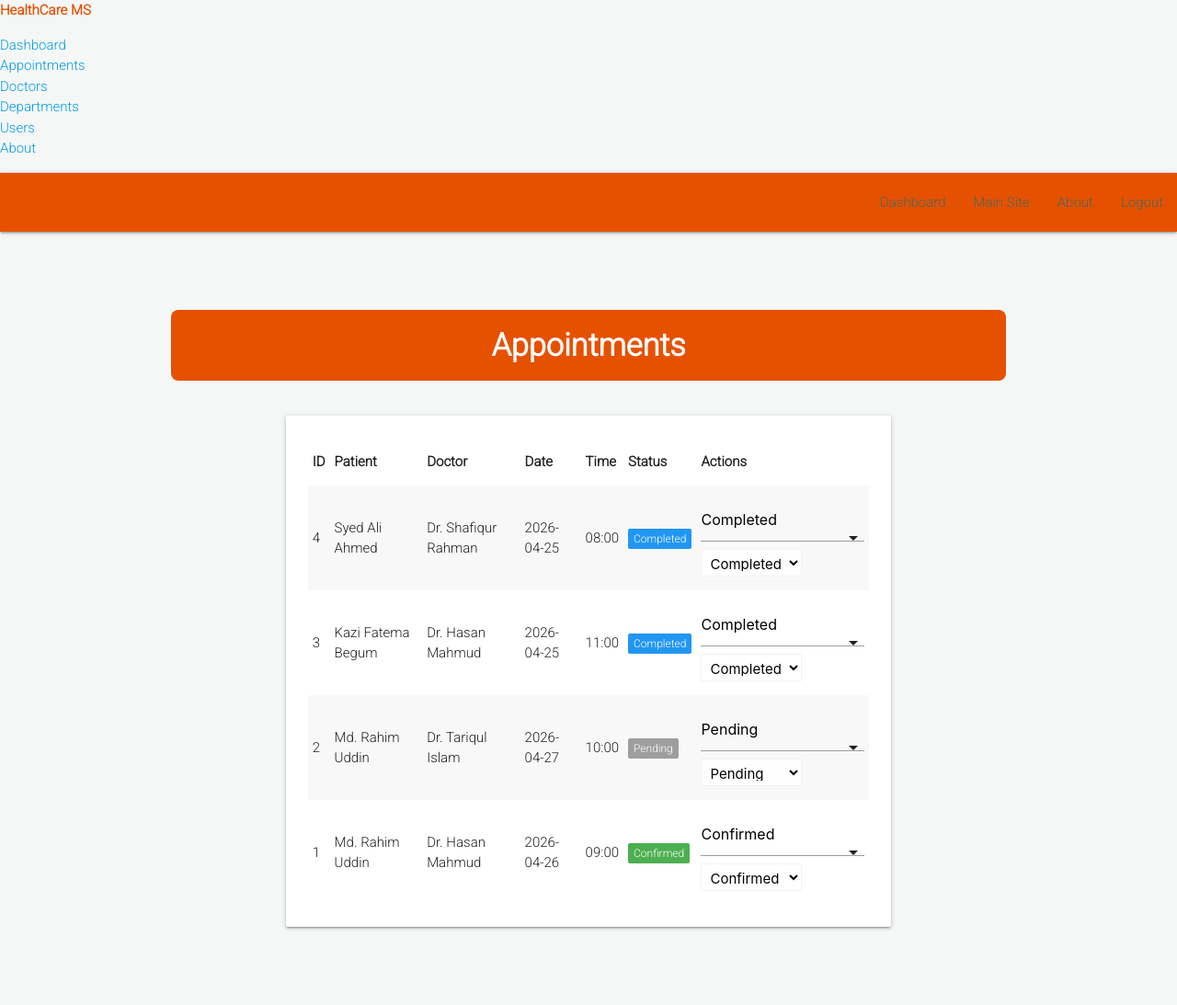
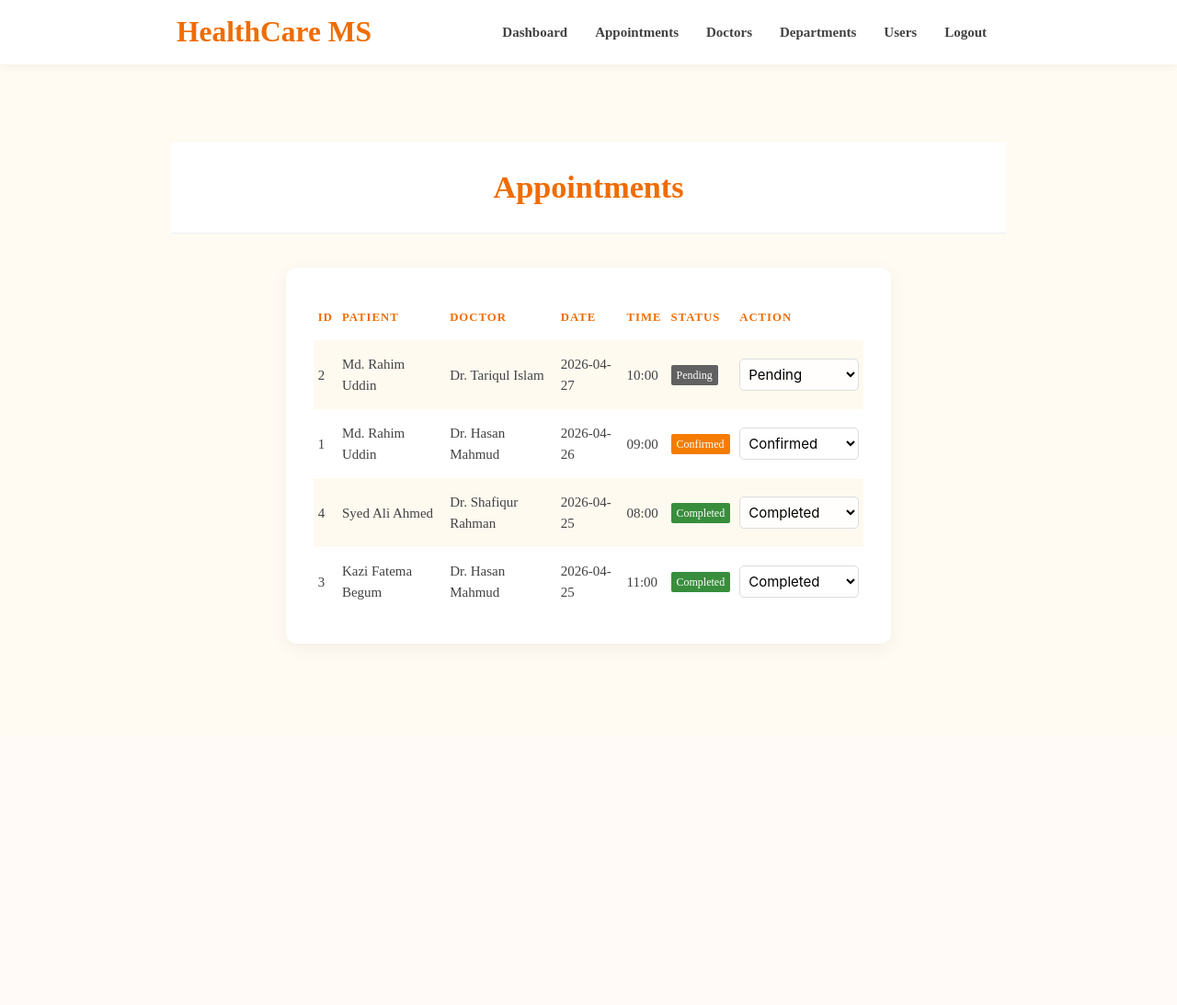
Before and after one commit to Tashar02/Smart-Healthcare-Management-System, a PHP site: page /admin/appointment-list.php in a window 1280 px wide. Shown: the whole page at 92% size. After the commit the page ends 702 px from the top, so only its background shows below. Run offline with PHP 8.4, Linux system fonts and the light colour scheme; a user stored in the database is signed in; data comes from the database, SQL or seed files in the repository.

Commit message:
admin: Refactor UI
Signed-off-by: Tashfin Shakeer Rhythm <tashfinshakeerrhythm@gmail.com>

```diff
--- a/admin/appointment-list.php
+++ b/admin/appointment-list.php
@@ -5,23 +5,26 @@ if (!isset($_SESSION['admin'])) {
     exit();
 }
 require_once('../backends/connection-pdo.php');
-$sql = "SELECT a.*, d.name as doctor_name, dept.dept_name FROM appointments a JOIN doctors d ON a.doctor_id = d.id JOIN departments dept ON a.dept_id = dept.id ORDER BY a.id DESC";
+$sql = "SELECT a.*, d.name as doctor_name, dept.dept_name
+        FROM appointments a
+        JOIN doctors d ON a.doctor_id = d.id
+        JOIN departments dept ON a.dept_id = dept.id
+        ORDER BY FIELD(a.status, 'pending', 'confirmed', 'cancelled', 'completed'), a.appointment_date ASC, a.appointment_time ASC";
 $query = $pdoconn->prepare($sql);
 $query->execute();
 $appointments = $query->fetchAll(PDO::FETCH_ASSOC);
 ?>
 <?php require('layout/header.php'); ?>
-<?php require('layout/left-sidebar-long.php'); ?>
 <?php require('layout/topnav.php'); ?>
 <?php require('layout/left-sidebar-short.php'); ?>
 <?php
 if (isset($_SESSION['msg'])) {
-    echo '<div class="section white-text admin-theme-bg" style="padding: 15px; font-weight: 600;">'.$_SESSION['msg'].'</div>';
+    echo '<div class="container" style="margin-top: 20px;"><div class="admin-alert">'.$_SESSION['msg'].'</div></div>';
     unset($_SESSION['msg']);
 }
 ?>
-<div class="section white-text center admin-theme-bg" style="margin-top: 20px; padding: 20px 0; border-radius: 8px;">
-    <h4 style="margin: 0; font-weight: 700;">Appointments</h4>
+<div class="section admin-theme-bg center" style="margin-top: 20px;">
+    <h4>Appointments</h4>
 </div>
 <div class="container" style="margin-top: 30px; margin-bottom: 50px;">
     <div class="row">
@@ -37,7 +40,7 @@ if (isset($_SESSION['msg'])) {
                                 <th>Date</th>
                                 <th>Time</th>
                                 <th>Status</th>
-                                <th>Actions</th>
+                                <th>Action</th>
                             </tr>
                         </thead>
                         <tbody>
@@ -52,16 +55,16 @@ if (isset($_SESSION['msg'])) {
                                         <td>
                                             <?php
                                             $status_color = 'grey';
-                                            if ($app['status'] == 'confirmed') $status_color = 'green';
-                                            if ($app['status'] == 'completed') $status_color = 'blue';
+                                            if ($app['status'] == 'confirmed') $status_color = 'orange';
+                                            if ($app['status'] == 'completed') $status_color = 'green';
                                             if ($app['status'] == 'cancelled') $status_color = 'red';
                                             ?>
-                                            <span class="new badge <?php echo $status_color; ?>" data-badge-caption=""><?php echo ucfirst($app['status']); ?></span>
+                                            <span class="new badge <?php echo $status_color; ?> darken-2" data-badge-caption=""><?php echo ucfirst($app['status']); ?></span>
                                         </td>
                                         <td>
                                             <form action="../backends/update-appointment.php" method="POST" style="display: inline;">
                                                 <input type="hidden" name="id" value="<?php echo $app['id']; ?>">
-                                                <select name="status" onchange="this.form.submit()" style="display: inline-block; width: auto; height: 30px;">
+                                                <select name="status" class="browser-default" onchange="this.form.submit()" style="width: 130px; border-radius: 5px; border: 1px solid #ddd; height: 35px; padding: 0 5px;">
                                                     <option value="pending" <?php echo ($app['status'] == 'pending') ? 'selected' : ''; ?>>Pending</option>
                                                     <option value="confirmed" <?php echo ($app['status'] == 'confirmed') ? 'selected' : ''; ?>>Confirmed</option>
                                                     <option value="completed" <?php echo ($app['status'] == 'completed') ? 'selected' : ''; ?>>Completed</option>
--- a/admin/layout/header.php
+++ b/admin/layout/header.php
@@ -20,43 +20,83 @@ if (!isset($_SESSION['admin'])) {
     <title>Admin Panel | HealthCare MS</title>
     <style>
         :root {
-            --admin-primary: #e65100; /* Deep Orange 900 */
-            --admin-primary-light: #fb8c00; /* Orange 600 */
-            --admin-primary-dark: #bf360c;
-            --admin-bg: #fff3e0;
+            --admin-primary: #ef6c00; /* Orange Darken-3 */
+            --admin-primary-light: #ff9800; /* Orange */
+            --admin-accent: #ffcc80; /* Orange Lighten-3 */
+            --admin-bg: #fffbf2; /* Very light orange-tinted background */
+            --admin-card-bg: #ffffff;
+            --admin-text: #424242;
+        }
+
+        body {
+            background-color: var(--admin-bg);
+            color: var(--admin-text);
+            font-family: 'Bree Serif', serif;
         }
 
         .admin-theme-bg { background: var(--admin-primary) !important; }
         .admin-theme-text { color: var(--admin-primary) !important; }
-        .admin-btn { background: var(--admin-primary-light) !important; }
-        .admin-btn:hover { background: var(--admin-primary-dark) !important; }
+        .admin-btn { background: var(--admin-primary) !important; border-radius: 4px; text-transform: none; font-weight: 600; }
+        .admin-btn:hover { background: var(--admin-primary-light) !important; }
         .admin-gradient { background: linear-gradient(135deg, var(--admin-primary), var(--admin-primary-light)) !important; }
 
         /* Overrides */
-        nav { background-color: var(--admin-primary) !important; }
-        .sidebar-long .brand-logo { color: var(--admin-primary) !important; font-weight: 700; }
-        .sidebar-long ul.sidebar-links li a:hover {
+        nav {
+            background-color: white !important;
+            box-shadow: 0 2px 10px rgba(0,0,0,0.05) !important;
+            height: 70px;
+            line-height: 70px;
+        }
+        nav .nav-wrapper a { color: var(--admin-primary) !important; font-weight: 600; }
+        nav .nav-wrapper ul li a { color: var(--admin-text) !important; transition: 0.3s; }
+        nav .nav-wrapper ul li a:hover { background-color: var(--admin-bg); color: var(--admin-primary) !important; }
+
+        .section.admin-theme-bg {
+            background: white !important;
             color: var(--admin-primary) !important;
-            border-left: 5px solid var(--admin-primary) !important;
-            background: var(--admin-bg) !important;
+            padding: 30px 0 !important;
+            border-bottom: 1px solid #eee;
         }
-        .section.white-text.center { background: var(--admin-primary) !important; }
+        .section.admin-theme-bg h4 { margin: 0; font-weight: 700; color: var(--admin-primary); }
+
+        /* Modernized Alert Message */
+        .admin-alert {
+            padding: 12px 20px;
+            margin: 10px 0;
+            border-radius: 8px;
+            background: #fff3e0;
+            border-left: 5px solid var(--admin-primary);
+            color: #e65100;
+            font-weight: 600;
+            box-shadow: 0 2px 5px rgba(0,0,0,0.05);
+        }
 
         /* Dashboard Cards */
         .metric-card {
-            padding: 30px;
-            border-radius: 12px;
+            padding: 25px;
+            border-radius: 15px;
             color: white;
-            transition: transform 0.3s ease;
-            box-shadow: 0 4px 15px rgba(0,0,0,0.1);
+            transition: all 0.3s ease;
+            box-shadow: 0 4px 20px rgba(239, 108, 0, 0.15);
+            margin: 15px; /* Added spacing */
         }
         .metric-card:hover {
-            transform: translateY(-5px);
-            box-shadow: 0 8px 25px rgba(230, 81, 0, 0.3);
+            transform: translateY(-8px);
+            box-shadow: 0 12px 30px rgba(239, 108, 0, 0.25);
         }
-        .metric-card h3 { margin: 0; font-weight: 700; font-size: 3rem; }
-        .metric-card p { margin: 10px 0 0 0; font-size: 1.2rem; text-transform: uppercase; letter-spacing: 1px; }
-        .metric-card i { font-size: 4rem; opacity: 0.8; }
+        .metric-card h3 { margin: 10px 0 0 0; font-weight: 700; font-size: 2.5rem; }
+        .metric-card p { margin: 5px 0 0 0; font-size: 1rem; text-transform: uppercase; letter-spacing: 1px; font-weight: 600; opacity: 0.9; }
+        .metric-card i { font-size: 3rem; }
+
+        /* Table Styling */
+        .card { border-radius: 12px; box-shadow: 0 5px 20px rgba(0,0,0,0.05); border: none; }
+        .card-content { padding: 30px !important; }
+        table.striped > tbody > tr:nth-child(odd) { background-color: #fffaf0; }
+        th { color: var(--admin-primary); text-transform: uppercase; font-size: 0.85rem; letter-spacing: 1px; }
+
+        /* Sidebar/Layout Fixes */
+        .sidebar-long { display: none !important; } /* Removing the out-of-place sidebar */
+        #topnav { width: 100% !important; margin-left: 0 !important; }
     </style>
 </head>
 <body>
--- a/admin/layout/topnav.php
+++ b/admin/layout/topnav.php
@@ -1,12 +1,15 @@
-<div class="col s10" id="topnav">
+<div class="col s12" id="topnav">
     <nav>
-        <div class="nav-wrapper">
+        <div class="nav-wrapper container">
+            <a href="dashboard.php" class="brand-logo">HealthCare MS</a>
             <a href="#" data-target="mobile-demo" class="sidenav-trigger"><i class="material-icons">menu</i></a>
             <ul class="right hide-on-med-and-down">
                 <li><a href="dashboard.php">Dashboard</a></li>
-                <li><a href="../">Main Site</a></li>
-                <li data-target="modal1" class="modal-trigger"><a href="#">About</a></li>
-                <li><a href="logout.php">Logout</a></li>
+                <li><a href="appointment-list.php">Appointments</a></li>
+                <li><a href="doctor-list.php">Doctors</a></li>
+                <li><a href="department-list.php">Departments</a></li>
+                <li><a href="user-list.php">Users</a></li>
+                <li><a href="logout.php" class="admin-theme-text" style="font-weight: bold;">Logout</a></li>
             </ul>
         </div>
     </nav>
```
Also changed, not shown: admin/dashboard.php (+3 -5 lines), admin/department-add.php (+7 -2 lines), admin/department-list.php (+4 -5 lines), admin/doctor-add.php (+7 -2 lines), admin/doctor-list.php (+4 -5 lines), admin/index.php (+19 -18 lines), admin/user-list.php (+4 -5 lines).
